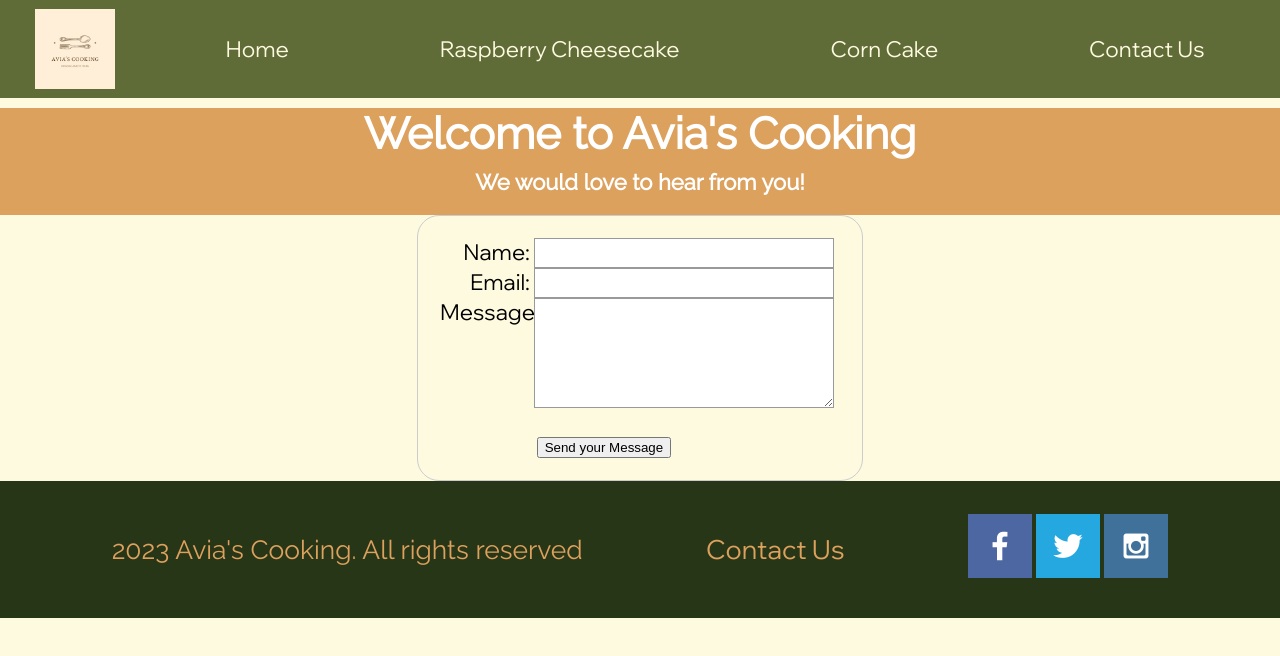
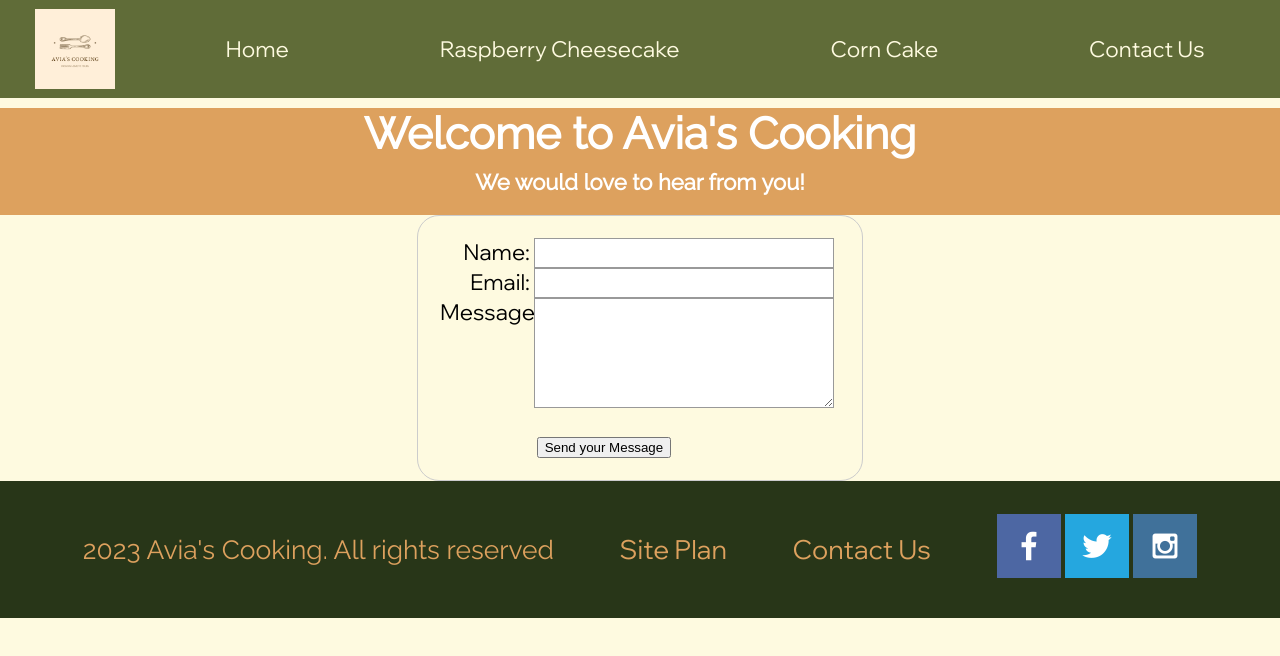
Before and after one commit to rarredondo9/wdd130, a plain HTML site: page avias-cooking/contactus.html in a window 1280 px wide. Drawn offline with Linux system fonts and the light colour scheme; files that its build step writes are made by us from their sources.

Commit message:
siteplan ink

```diff
--- a/avias-cooking/contactus.html
+++ b/avias-cooking/contactus.html
@@ -47,6 +47,7 @@
         </main>
         <footer>
             <p>2023 Avia's Cooking. All rights reserved</p>
+            <p><a href="site-plan.html">Site Plan</a></p>
             <p><a href="contactus.html">Contact Us</a></p>
             <div class="social-media">
                 <a href="https://facebook.com" target="_blank">
```
Also changed, not shown: avias-cooking/corn-cake.html (+1 -0 lines), avias-cooking/index.html (+1 -0 lines), avias-cooking/raspberry-cheesecake.html (+1 -0 lines).
